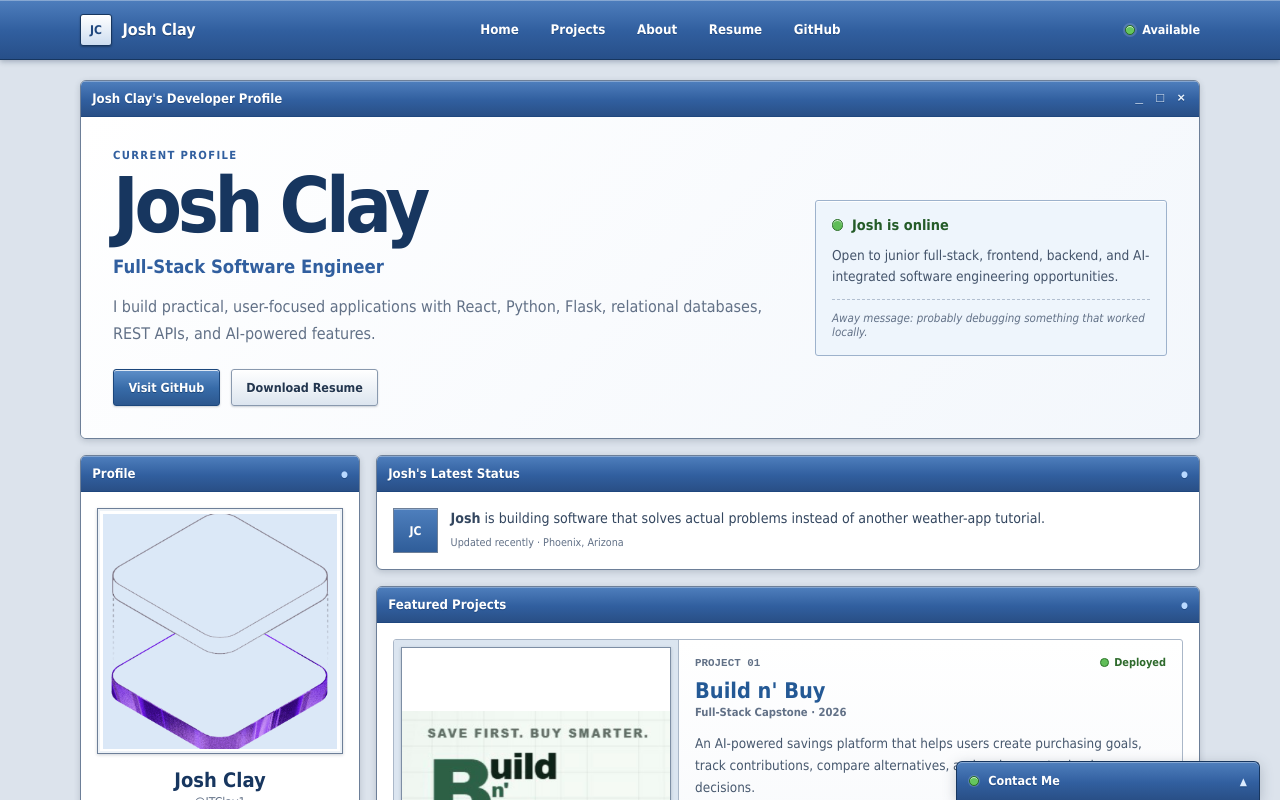
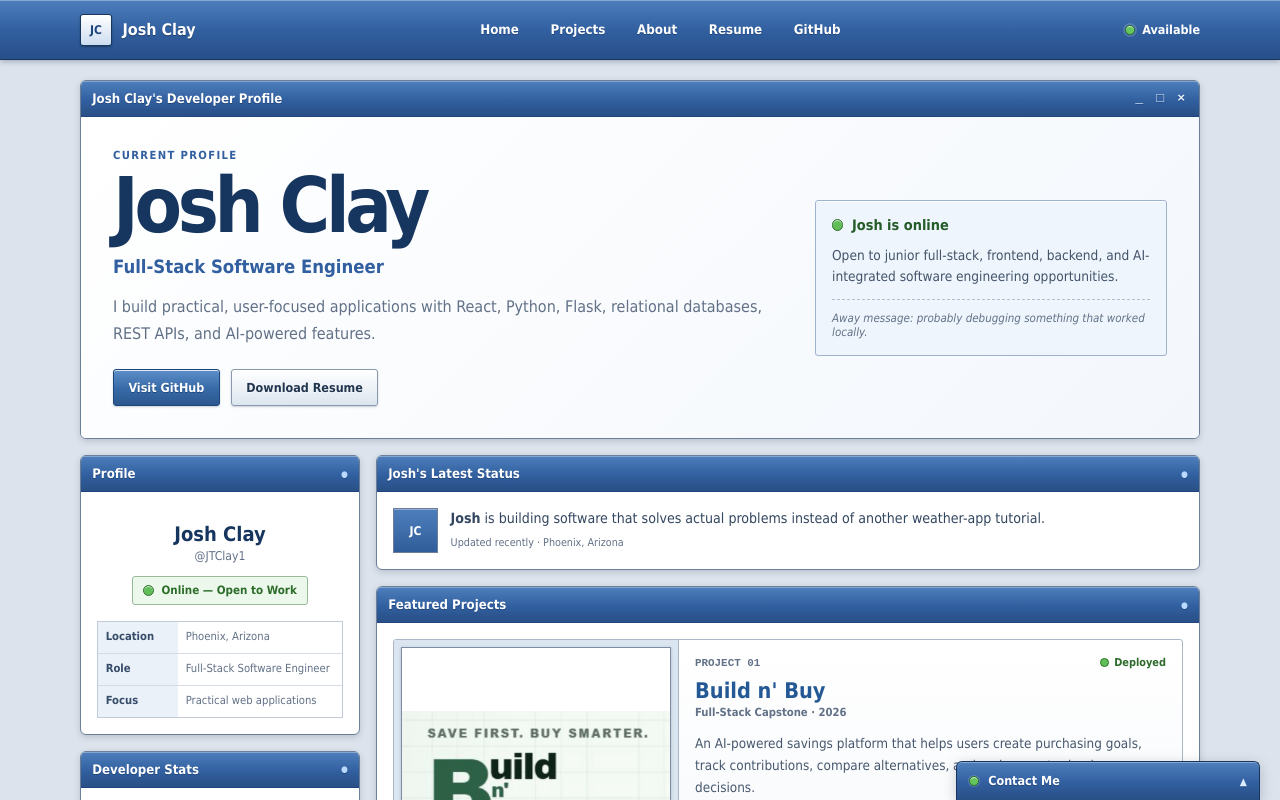
Before and after one commit to JTClay1/portfolio, a React (Vite) app: page / in a window 1280 px wide. Shown: the top 800 px of the page. Built offline with nearby package versions, Linux system fonts and the light colour scheme.

Commit message:
Remove profile photo placeholder

```diff
--- a/src/components/ProfileSidebar.jsx
+++ b/src/components/ProfileSidebar.jsx
@@ -1,4 +1,3 @@
-import heroImage from "../assets/hero.png";
 import RetroPanel from "./RetroPanel";
 
 const resumeUrl =
@@ -9,14 +8,6 @@ function ProfileSidebar() {
     <div className="profile-sidebar">
       <RetroPanel title="Profile">
         <div className="profile-card">
-          <div className="profile-card__image-frame">
-            <img
-              className="profile-card__image"
-              src={heroImage}
-              alt="Josh Clay"
-            />
-          </div>
-
           <h3>Josh Clay</h3>
 
           <p className="profile-card__handle">
```
